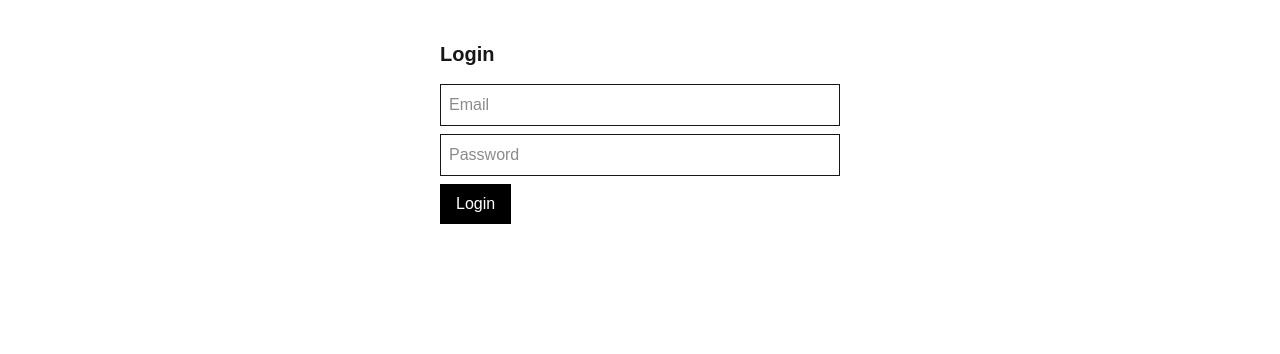
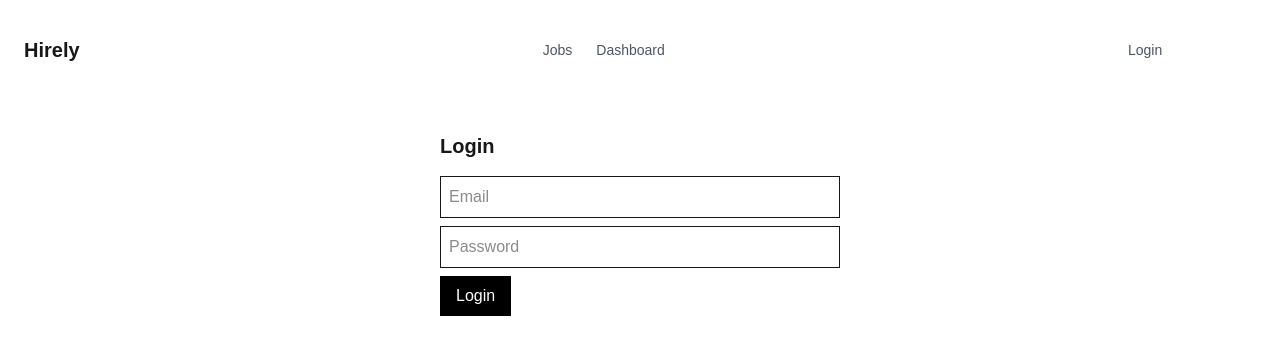
Before and after one commit to sahil-codex/hirely, a Next.js app: page /login in a window 1280 px wide. Shown: the top 354 px of the page. Built offline with nearby package versions, Linux system fonts and the light colour scheme.

Commit message:
made Navbar

```diff
--- a/src/app/layout.tsx
+++ b/src/app/layout.tsx
@@ -1,6 +1,7 @@
 import type { Metadata } from "next";
 import { Geist, Geist_Mono } from "next/font/google";
 import "./globals.css";
+import { Navbar } from "@/components/Navbar";
 
 const geistSans = Geist({
   variable: "--font-geist-sans",
@@ -32,7 +33,9 @@ export default function RootLayout({
       className={`${geistSans.variable} ${geistMono.variable} h-full antialiased`}
     >
       <body className="bg-background text-gray-800">
-        <div className="min-h-screen px-6 py-4">{children}
+        <div className="min-h-screen px-6 py-4">
+           <Navbar />
+           <main className="mt-6">{children}</main>
           </div>
         </body>
     </html>
--- /dev/null
+++ b/src/components/Navbar.tsx
@@ -0,0 +1,17 @@
+import Link from 'next/link';
+
+export function Navbar(){
+    return(
+        <div className="w-full flex items-center justify-between py-4">
+            <h1 className="text-xl font-semibold text-primary">Hirely</h1>
+            <div className="flex items-center gap-6 text-sm text-gray-600">
+            <Link href="/jobs" className="hover:text-primary transition">Jobs</Link>
+             <Link href="/dashboard" className="hover:text-primary transition">Dashboard</Link>
+             </div>
+             <div className="flex items-center gap-3">
+                <Link href="/login" className="text-sm text-gray-600 hover:text-primary">Login</Link>
+                <Link href="/signup" className="bg-primary text-white px-4 py-2 rounded-xl text-sm hover:opacity-90 transition">Sign Up</Link>
+             </div>
+        </div>
+    )
+}
```
